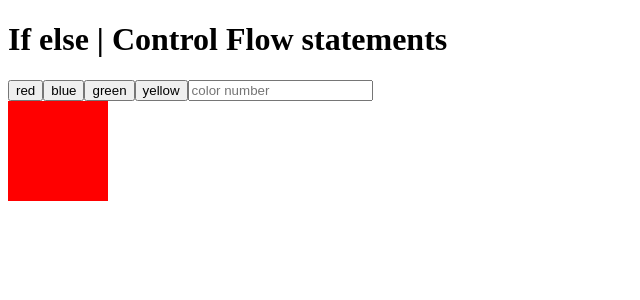
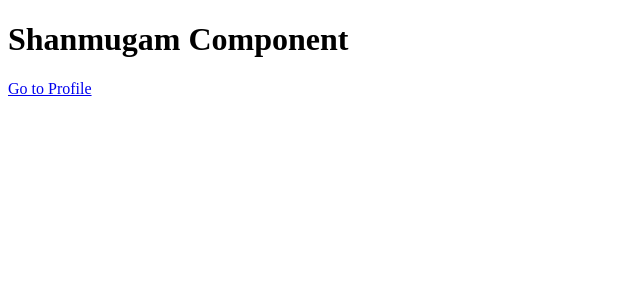
Before and after one commit to SHANMUGAM-K-S/Angular, an Angular app: page / in a window 1280 px wide. Shown: the top 300 px of the page, without its empty margins (0-640 px from the left). Built offline with nearby package versions, Linux system fonts and the light colour scheme.

Commit message:
Updated project with new features/fixes

```diff
--- a/src/app/app.component.html
+++ b/src/app/app.component.html
@@ -87,7 +87,7 @@
 
 
 <!-- else if statements -->
-
+<!--
 <h1>If else | Control Flow statements</h1>
 <button (click)="handleColor(1)">red</button>
 <button  (click)="handleColor(2)">blue</button>
@@ -106,4 +106,46 @@
 @else{
 
     <div style="background-color: yellow;height: 100px;width: 100px;"></div>
-}
+} -->
+
+
+<!-- Switch case in Angular JS -->
+ <!-- <h1>Switch Statement</h1>
+<button (click)="handleColor('red')">Red</button>
+<button (click)="handleColor('green')">Green</button>
+<button (click)="handleColor('yellow')">Yellow</button>
+<button (click)="handleColor('blue')">Blue</button>
+ @switch (color) {
+    @case ('red') {
+        <h1 style="background-color: red;">Red Color</h1>
+    }
+    @case ('green') {
+        <h1 style="background-color: green;">Green Color</h1>
+    }
+    @case ('yellow') {
+        <h1 style="background-color: yellow;">Green Color</h1>
+    }
+    @case ('blue') {
+        <h1 style="background-color: blue;">Green Color</h1>
+    }
+ } -->
+
+<!--  ------------------------------------------------------------------------------------------- -->
+
+ <!-- For loop -->
+
+ <!-- <h1>For loop in Angular</h1>
+ <h2>{{users[0]}}</h2>
+
+ @for (item of users;track item) {
+    <h1>{{users}}</h1>
+ }
+ @for (users   of users; track $index) {
+    <h3>{{users}}</h3>
+ } -->
+
+
+
+ <!-- Pass Data from one page to other -->
+
+ <shanmugam></shanmugam>
--- a/src/app/app.component.ts
+++ b/src/app/app.component.ts
@@ -9,8 +9,8 @@ import { ProfileComponent } from './profile/profile.component';
 @Component({
   selector: 'app-root',
   imports: [
-    // LoginComponent, TemporaryComponent, ShanmugamComponent,ProfileComponent
-  ],
+    ShanmugamComponent
+],
   templateUrl: './app.component.html',
   styleUrl: './app.component.css'
 })
@@ -95,11 +95,27 @@ export class AppComponent {
 
 
 // else if statements
-color=1
-handleColor(val:number){
-  this.color=val
+// color=1
+// handleColor(val:number){
+//   this.color=val
+// }
+// handleInput(event:Event){
+//   this.color=parseInt((event.target as HTMLInputElement).value)
+// }
+////////////////////////////////////////
+
+// Switch statement
+// color='green'
+// handleColor(val:string){
+// this.color=val
+// }
+
+
+//////////////////////////////////////////
+// For loop
+// users=['Shanmugam','Tony Stark','Steve Rogers']
+
+
+
+// Pass data from one page to other page
 }
-handleInput(event:Event){
-  this.color=parseInt((event.target as HTMLInputElement).value)
-}
-}
--- a/src/app/app.routes.ts
+++ b/src/app/app.routes.ts
@@ -1,3 +1,6 @@
 import { Routes } from '@angular/router';
+import { ProfileComponent } from './profile/profile.component';
 
-export const routes: Routes = [];
+export const routes: Routes = [
+    {path:'profile',component:ProfileComponent},
+];
--- a/src/app/shanmugam/shanmugam.component.html
+++ b/src/app/shanmugam/shanmugam.component.html
@@ -1 +1,3 @@
 <h1>Shanmugam Component</h1>
+
+<a href="" [routerLink]="['profile',{NAME:'Shanmugm'}]">Go to Profile</a>
--- a/src/app/shanmugam/shanmugam.component.ts
+++ b/src/app/shanmugam/shanmugam.component.ts
@@ -1,8 +1,9 @@
 import { Component } from '@angular/core';
+import { RouterLink } from '@angular/router';
 
 @Component({
   selector: 'shanmugam',
-  imports: [],
+  imports: [RouterLink],
   templateUrl: './shanmugam.component.html',
   styleUrl: './shanmugam.component.css'
 })
```
Also changed, not shown: src/app/profile/profile.component.html (line endings or trailing spaces).
